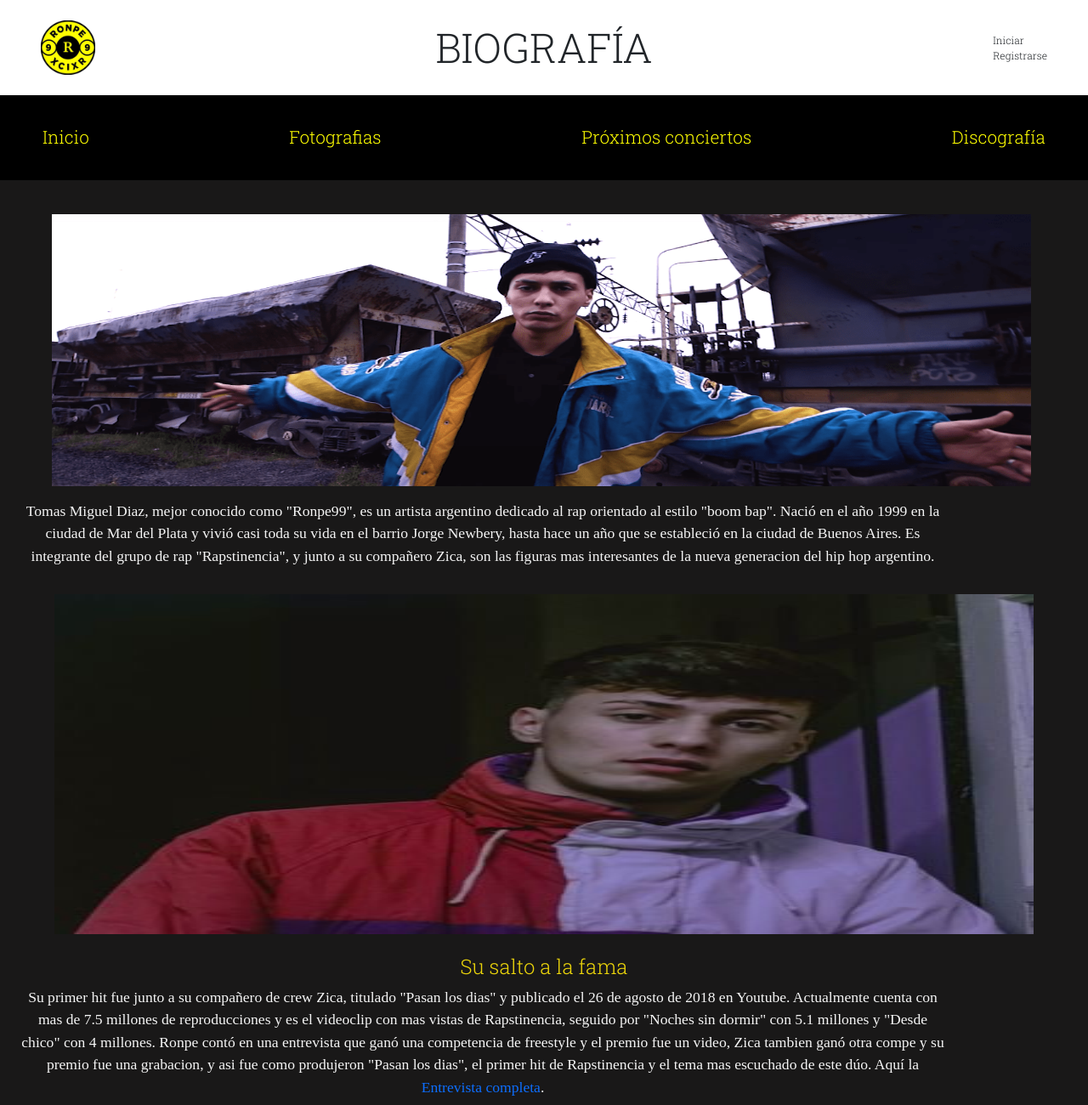
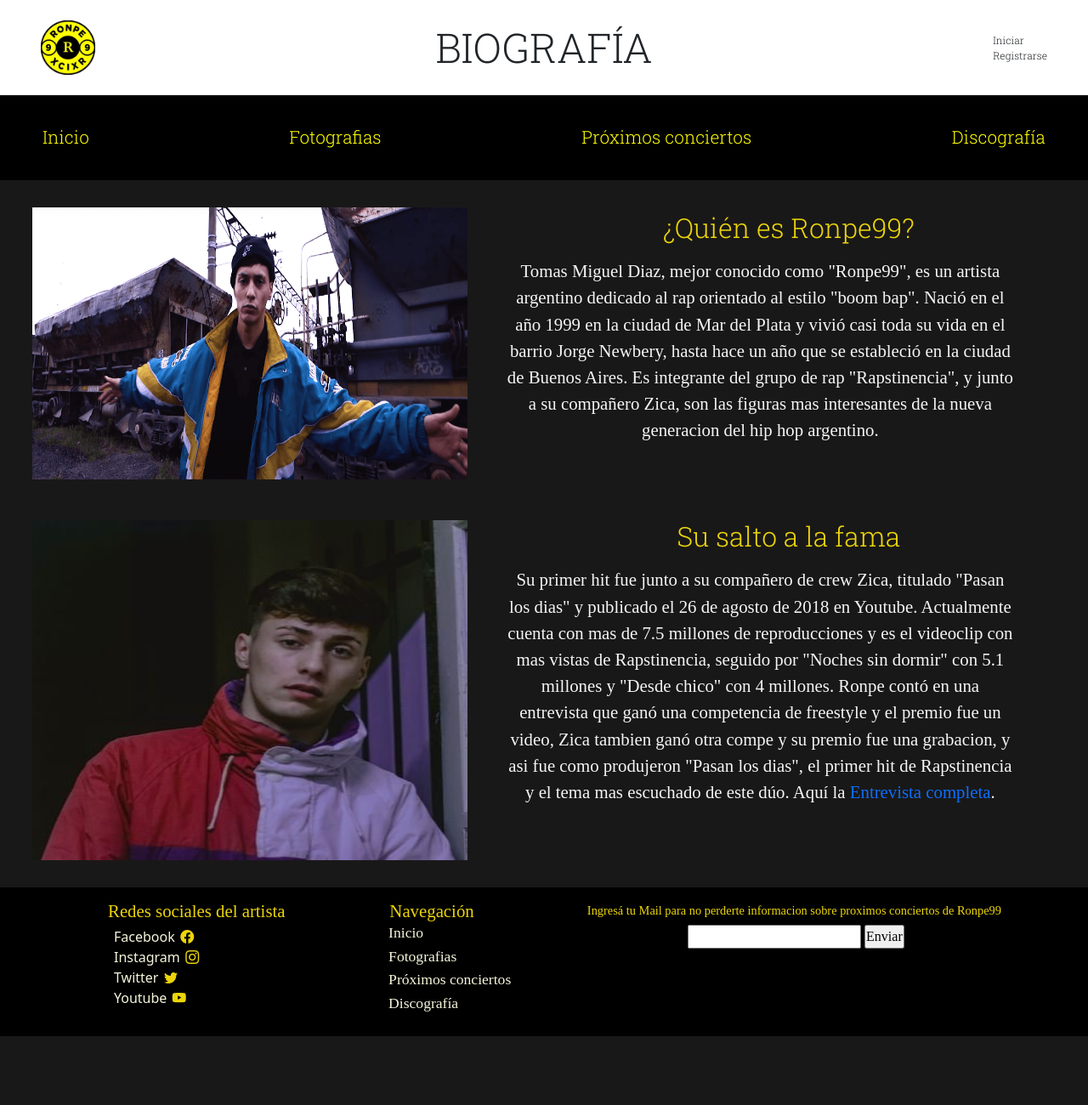
Before and after one commit to ivan-fernandez22/proyecto-Ronpe99, a plain HTML site: page pages/biografia.html in a window 1280 px wide. Shown: the top 1300 px of the page at 85% size. After the commit the page ends 1219 px from the top, so only its background shows below. Drawn offline with nearby package versions, Linux system fonts and the light colour scheme; a web font is replaced by a local one.

Commit message:
Index y Biografia en responsive terminados

```diff
--- a/css/styles.css
+++ b/css/styles.css
@@ -138,7 +138,8 @@ font-family: 'Hind Madurai', sans-serif;
 font-size: 1.1rem;
 position: relative;
 top: -2rem;
-left: -1rem;
+left: -3vw;
+width: 90%;
 text-align: center;
 color: whitesmoke
 }
@@ -157,6 +158,7 @@ bottom: 3.5rem;
 }
 
 /*-----DESKTOP RESPONSIVE SECCION BIOGRAFIA------*/
+
 @media (min-width: 1024px) {
 
 .carousel {
@@ -169,7 +171,7 @@ width: 40vw;
 font-family: 'Hind Madurai', sans-serif;
 width: 40vw;
 font-size: 1.3rem;
-margin-left: 3rem;
+margin-left: 5vw;
 text-align: center;
 color: whitesmoke
 }
@@ -201,7 +203,7 @@ color: whitesmoke;
 
 .contenedor-canciones-populares {
 display: grid;
-background: yellow;
+background: rgba(245, 221, 10, 0.966);
 border: solid black;
 height: 45vh;
 width: 90vw;
@@ -221,9 +223,10 @@ margin-top: 0.5rem;
 @media (min-width: 1024px) {
 
 .canciones-populares-titulo {
-margin-left: 10rem;
+margin-left: 5vw;
 margin-bottom: 1rem;
 color: rgba(245, 221, 10, 0.966);
+font-size: 1.5rem;
 }
 
 .contenedor-canciones-populares {
@@ -232,9 +235,9 @@ grid-template-rows: 20% 20% 20% 20%;
 }
 
 .div-canciones-populares {
-position: relative;
-bottom: 18.6rem;
-left: 1.5rem;
+position:absolute;
+bottom: 120px;
+left: 42.5vw;
 }
 
 }
@@ -249,10 +252,10 @@ color: whitesmoke;
 }
 
 .div-ultimo-lanzamiento {
-height: 20vh;
+height: 15vh;
 width: 95vw;
-background-color: yellow;
-border: solid;
+background-color: rgba(245, 221, 10, 0.966);
+border: solid black;
 margin-left: 2.5vw;
 }
 
@@ -283,6 +286,46 @@ left: 6.5rem;
 }
 
 
+/*----DESKTOP RESPONSIVE SECCION ULTIMO LANZAMIENTO-----*/
+
+@media (min-width: 1024px) {
+
+.titulo-ult-lanzamiento {
+font-size: 1.5rem;
+text-align: start;
+margin-left: 3vw;
+color: rgba(245, 221, 10, 0.966);
+}
+
+.div-ultimo-lanzamiento {
+height: 20vh;
+}
+
+.img-trastorno {
+margin-top: 0.9rem;
+margin-left: 1rem;
+width: 8.3rem;
+height: 8.3rem;
+}
+
+.nombre-trastorno {
+font-size: 1.8rem;
+color: black;
+}
+
+.fecha-trastorno {
+font-size: 1rem;
+color: black;
+}
+
+.fecha-nombre-trastorno {
+position: relative;
+bottom: 8.5rem;
+left: 14vw;
+}
+}
+
+
 /*--------------------FOOTER---------------------*/
 
 footer {
@@ -291,30 +334,44 @@ display:grid;
 grid-template-columns: 60% 40%;
 justify-content: space-between;
 margin-top: 2rem;
-position: relative;
+}
+
+
+/*-------DESKTOP RESPONSIVE FOOTER-------*/
+
+@media (min-width: 1024px) {
+
+footer {
+background-color: black;
+display: flex;
+justify-content: center;
+margin-top: 2rem;
+}
+
 }
 
 
 /*----REDES SOCIALES FOOTER----*/
 
 .redes-footer {
-margin-left: 4vw;
-margin-top: 1rem;
+margin-left: 0vw;
+margin-top: -0.2rem
 }
 
 .titulo-redes-footer {
 font-family: 'Hind Madurai';
 font-size: 1.1rem;
-margin-left: 0.5rem;
+margin-left: 2.8vw;
+margin-top: 1rem;
 color: rgba(245, 221, 10, 0.966);
 }
 
 .lista-redes-footer {
 font-family: 'Hind Madurai';
 font-size: 0.9rem;
-margin-left:-1.4rem;
 position: relative;
 bottom: 0.5rem;
+left: -7px;
 }
 
 .links-redes-footer {
@@ -325,6 +382,25 @@ color: beige;
 .bi {
 margin-left: 0.4rem;
 color:rgba(245, 221, 10, 0.966);
+}
+
+
+/*-----DESKTOP RESPONSIVE REDES SOCIALES FOOTER-----*/
+
+@media (min-width: 1024px) {
+
+.redes-footer {
+margin-left: 0vw;
+}
+
+.titulo-redes-footer {
+font-size: 1.3rem;
+margin-left: 25px;
+}
+
+.lista-redes-footer {
+font-size: 1.1rem;
+}
 }
 
 
@@ -356,6 +432,27 @@ font-family: 'Hind Madurai';
 }
 
 
+/*-----DESKTOP RESPONSIVE NAV FOOTER------*/
+
+@media (min-width: 1024px) {
+
+.container-nav-footer {
+font-size: 1.1rem;
+margin-left: 7vw;
+}
+
+.titulo-nav-footer {
+font-size: 1.3rem;
+margin-left: 2.6vw;
+}
+
+.nav-footer {
+list-style: none;
+}
+
+}
+
+
 /*----EMAIL----*/
 
 .container-email-footer {
@@ -381,27 +478,26 @@ text-align: center;
 }
 
 
-/*--------------------DESKTOP RESPONSIVE INDEX-------------------*/
+/*-----DESKTOP RESPONSIVE EMAIL FOOTER-----*/
 
 @media (min-width: 1024px) {
 
-.caja-logo-ronpe {
-margin-left: 3rem;
+.container-email-footer {
+font-size: 1rem;
+margin-left: 7vw;
+margin-top: 0.7rem;
 }
 
-.iniciar-registrarse {
-margin-right: 3rem;
+.mail-footer {
+position: relative;
+top: 0.5rem;
+color: rgba(245, 221, 10, 0.966);
 }
-
-h1 {
-font-size: 3rem;
-}
-
 
 }
 
 
-/*-------------------------PAGE BIOGRAFIA-------------------------*/
+/*-------------------------PAGE BIOGRAFIA-----------------------*/
 
 h1 {
 position: relative;
@@ -433,7 +529,15 @@ text-align: center;
 color: whitesmoke;
 }
 
-.h2-1 {
+.titulo-bio1 {
+font-family: 'Roboto Slab', serif;
+color: rgba(245, 221, 10, 0.966);
+font-size: 1.5rem;
+text-align: center;
+margin-top: 1.5rem;
+}
+
+.titulo-bio2 {
 font-family: 'Roboto Slab', serif;
 color: rgba(245, 221, 10, 0.966);
 font-size: 1.5rem;
@@ -445,6 +549,64 @@ margin-top: 1.5rem;
 text-decoration: none;
 }
 
+
+/*-----DESKTOP RESPONSIVE PAGE BIOGRAFIA-----*/
+
+@media (min-width: 1024px) {
+
+h1 {
+position: relative;
+left: 1rem;
+}
+
+.container-bio1 {
+display: grid;
+grid-template-columns: 45% 55%;
+}
+
+.foto1-biografia {
+width: 40vw;
+height: 40vh;
+margin-top: 1rem;
+margin-bottom: 1rem;
+margin-left: 3vw;
+}
+
+.titulo-bio1 {
+font-family: 'Roboto Slab', serif;
+color: rgba(245, 221, 10, 0.966);
+font-size: 2rem;
+text-align: center;
+margin-top: 1.3rem;
+}
+
+.div-texto-biografia {
+margin-left: 1.5vw;
+margin-top: 1rem;
+font-size: 1.3rem;
+}
+
+.container-bio2 {
+display: grid;
+grid-template-columns: 45% 55%;
+}
+
+.foto2-biografia {
+width: 40vw;
+height: 50vh;
+margin-left: 3vw;
+margin-top: 2rem;
+}
+
+.titulo-bio2 {
+font-size: 2rem;
+margin-top: 2rem;
+}
+
+}
+
+
+/*-----*/
     .canciones-top {
     display: flex;
     width: 400px;
--- a/pages/biografia.html
+++ b/pages/biografia.html
@@ -49,10 +49,11 @@
             </nav>
         </div>
 
-        <section>
+        <section class="container-bio1">
             <img src="../img/Ronpe-99-Bon-Appetit-1200x534.png" alt="ronpe video bon appetit" class="foto1-biografia">
 
             <div>
+                <h2 class="titulo-bio1">¿Quién es Ronpe99?</h2>
                 <p class="div-texto-biografia">
                 Tomas Miguel Diaz, mejor conocido como "Ronpe99", es un artista argentino dedicado al rap orientado al estilo "boom bap". Nació en el año 1999 en la ciudad de Mar del Plata y vivió
                 casi toda su vida en el barrio Jorge Newbery, hasta hace un año que se estableció en la ciudad de Buenos Aires. Es integrante del grupo de rap "Rapstinencia", y junto a su
@@ -61,11 +62,11 @@
             </div>
         </section>
 
-        <section>
+        <section class="container-bio2">
             <img src="../img/Ek0kFF3WMAAdW_T.jpg" alt="ronpe biografia foto mirando camara" class="foto2-biografia">
 
-            <h2 class="h2-1">Su salto a la fama</h2>
             <div>
+                <h2 class="titulo-bio2">Su salto a la fama</h2>
                 <p class="div-texto-biografia">
                 Su primer hit fue junto a su compañero de crew Zica, titulado "Pasan los dias" y publicado el 26 de agosto de 2018 en Youtube. Actualmente cuenta con mas de 7.5 millones de
                 reproducciones y es el videoclip con mas vistas de Rapstinencia, seguido por "Noches sin dormir" con 5.1 millones y "Desde chico" con 4 millones. Ronpe contó en una entrevista
```
